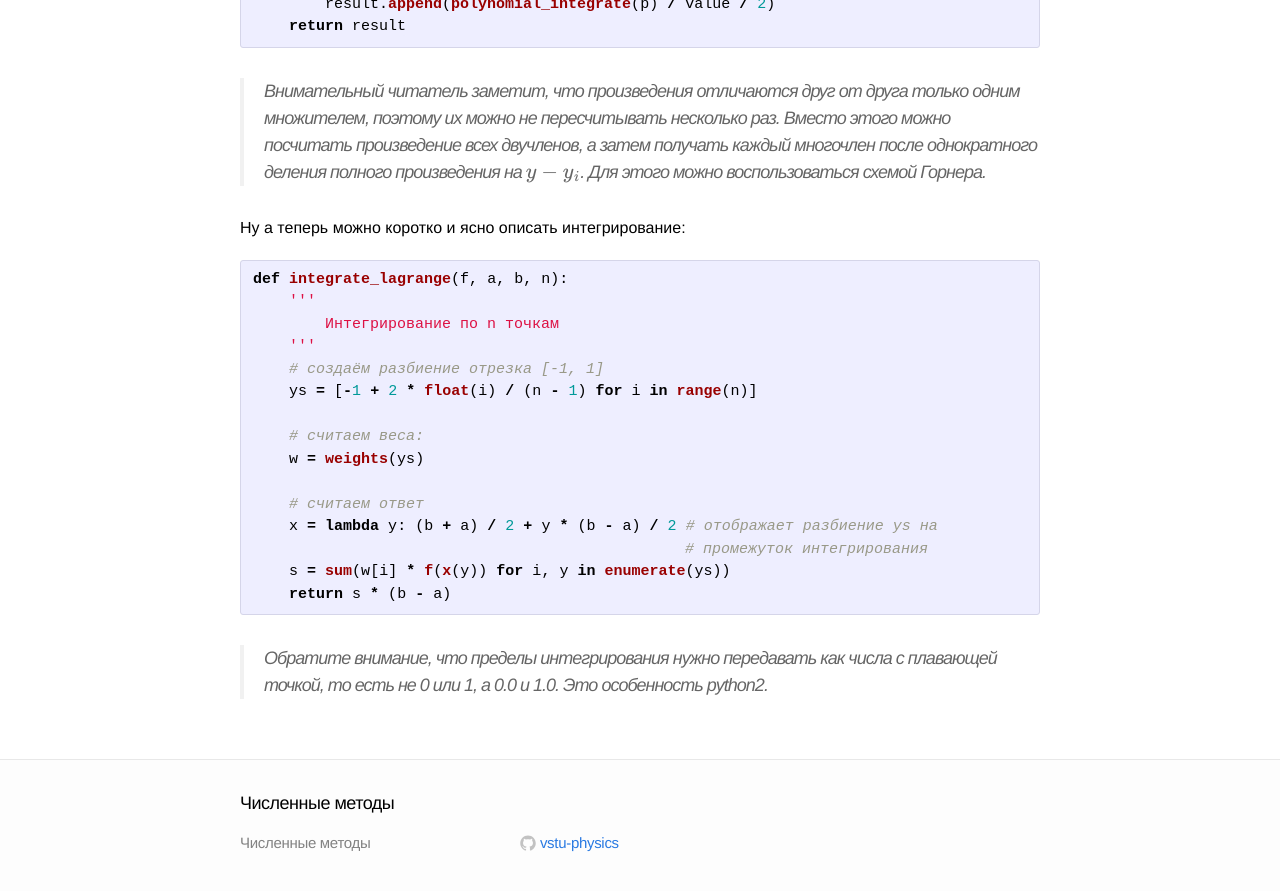
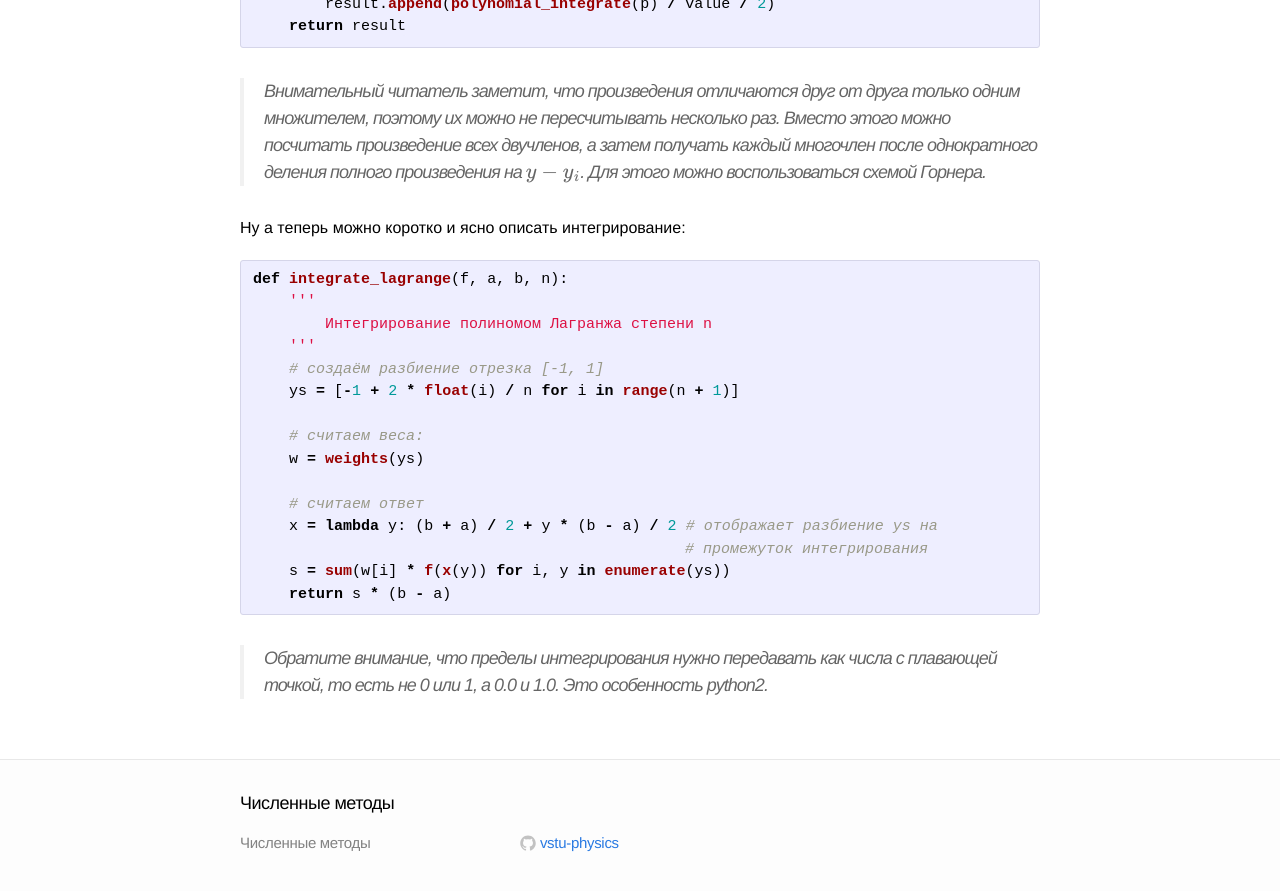
Before and after one commit to VSTU-physics/numeric-methods, a Jekyll site: the page built from _posts/2014-09-24-integrate-lagrange.md, in a window 1280 px wide and 900 px high, scrolled down 3468 px. Shown: the top 891 px of the window. Built offline with Jekyll 4.4.1, drawn with Linux system fonts in a browser that asks for light colours; formulas are drawn with MathJax 3.

Commit message:
исправление для совместимости lagrange и polynomial

```diff
--- a/_posts/2014-09-24-integrate-lagrange.md
+++ b/_posts/2014-09-24-integrate-lagrange.md
@@ -195,10 +195,10 @@ def weights(ys):
 {% highlight python %}
 def integrate_lagrange(f, a, b, n):
     '''
-        Интегрирование по n точкам
+        Интегрирование полиномом Лагранжа степени n
     '''
     # создаём разбиение отрезка [-1, 1]
-    ys = [-1 + 2 * float(i) / (n - 1) for i in range(n)]
+    ys = [-1 + 2 * float(i) / n for i in range(n + 1)]
 
     # считаем веса:
     w = weights(ys)
```
